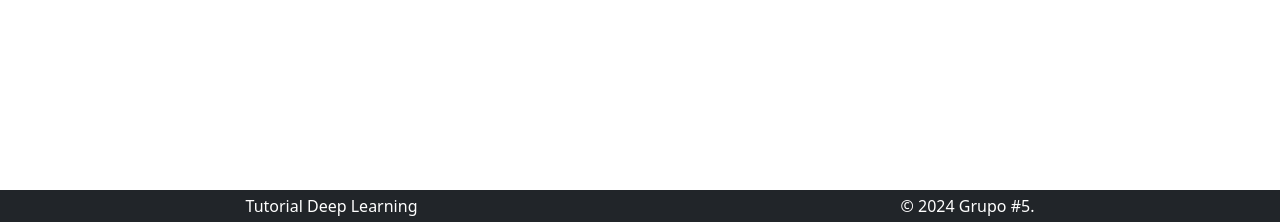
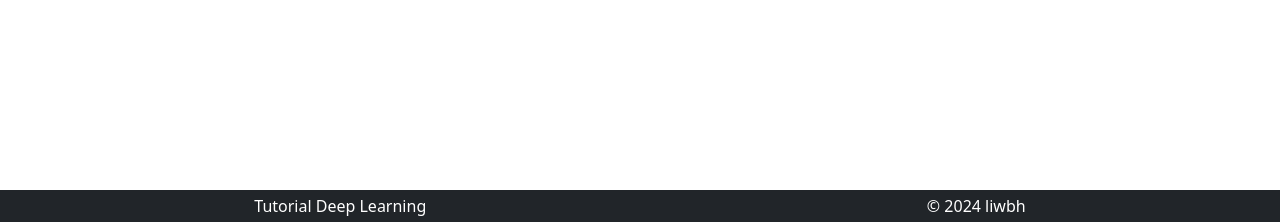
Before and after one commit to liwBh/deepLearning, a Django app: page / in a window 1280 px wide. Shown: the part 578-800 px from the top of the page. Run offline with Django 5.2, Linux system fonts and the light colour scheme.

Commit message:
Update _footer.html

```diff
--- a/src/classifier/templates/classifier/_partials/_footer.html
+++ b/src/classifier/templates/classifier/_partials/_footer.html
@@ -1,6 +1,6 @@
 <footer id="footer" class="bg-dark text-white m-0 p-0">
     <div class="d-flex justify-content-around align-items-center p-1">
         <p class="text-center m-0 p-0">Tutorial Deep Learning</p>
-        <p class="text-center m-0 p-0">&copy; 2024 Grupo #5.</p>
+        <p class="text-center m-0 p-0">&copy; 2024 liwbh</p>
     </div>
 </footer>
```
